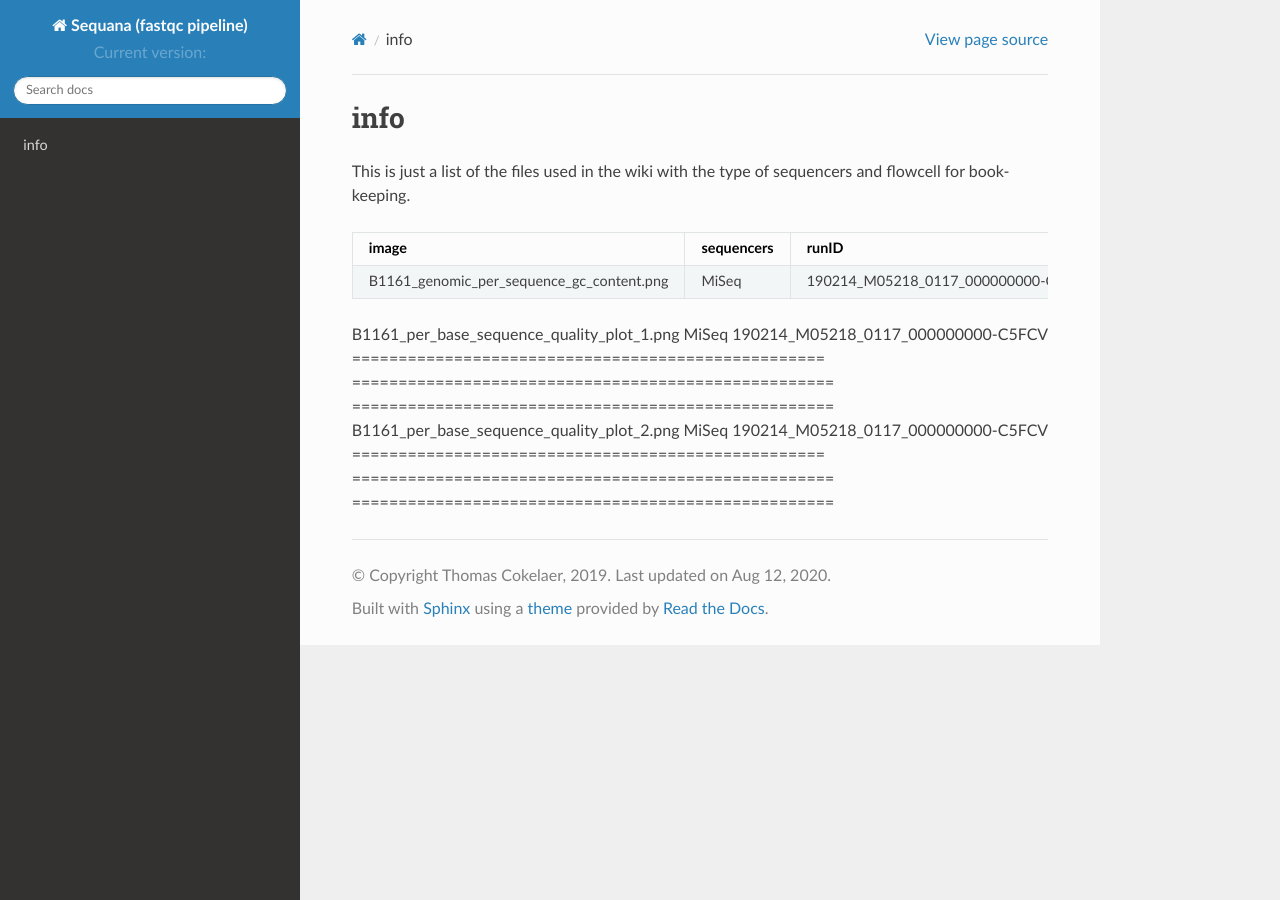
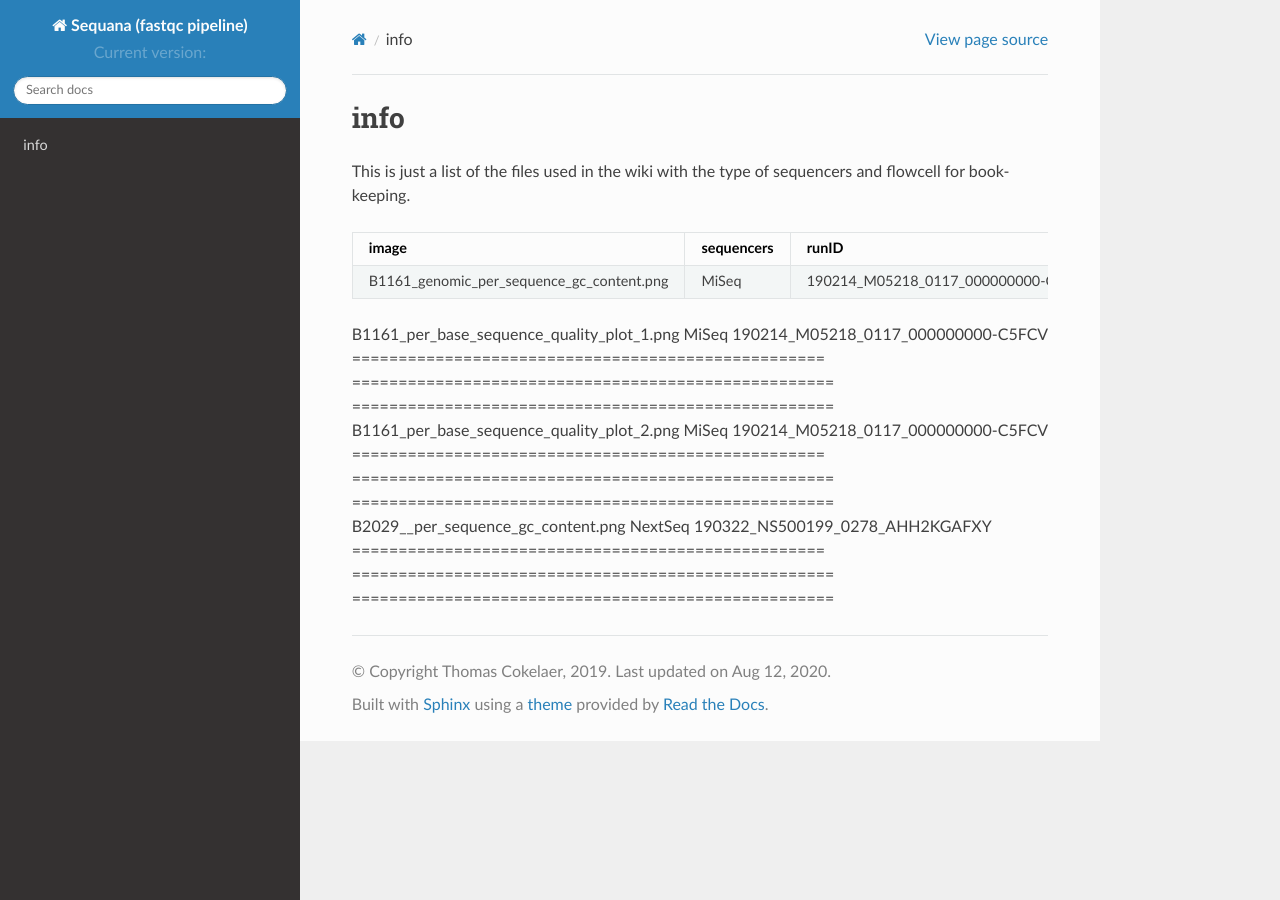
Before and after one commit to sequana/fastqc, a Sphinx documentation site: the page built from doc/wiki/info.rst, in a window 1280 px wide. Built offline with Sphinx 7.4.7 and the Read the Docs theme 2.0.0, drawn with Linux system fonts in a browser that asks for light colours; formulas are drawn with MathJax 3; the version number could not be read and is left out.

Commit message:
Update info.rst

```diff
--- a/doc/wiki/info.rst
+++ b/doc/wiki/info.rst
@@ -15,3 +15,5 @@ B1161_per_base_sequence_quality_plot_1.png                                     M
 ===================================================   ====================================================    ====================================================
 B1161_per_base_sequence_quality_plot_2.png                                     MiSeq                                     190214_M05218_0117_000000000-C5FCV
 ===================================================   ====================================================    ====================================================
+B2029__per_sequence_gc_content.png                                             NextSeq                                   190322_NS500199_0278_AHH2KGAFXY
+===================================================   ====================================================    ====================================================
```
